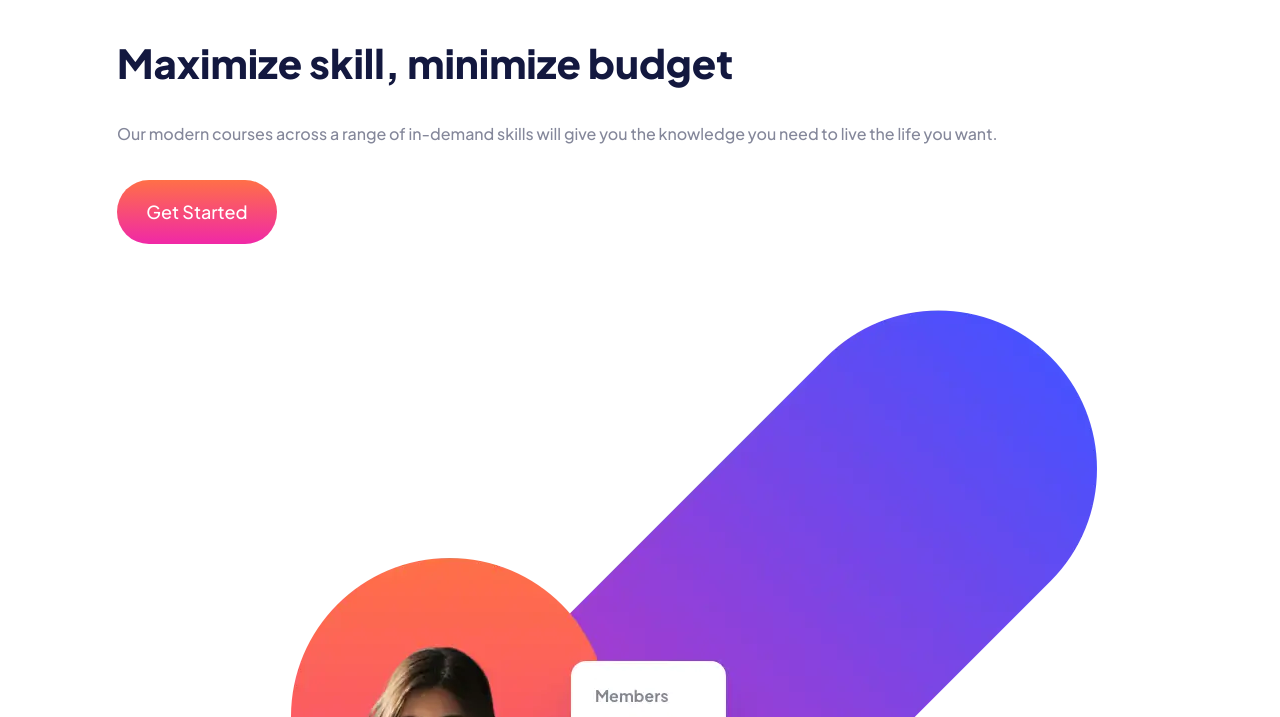
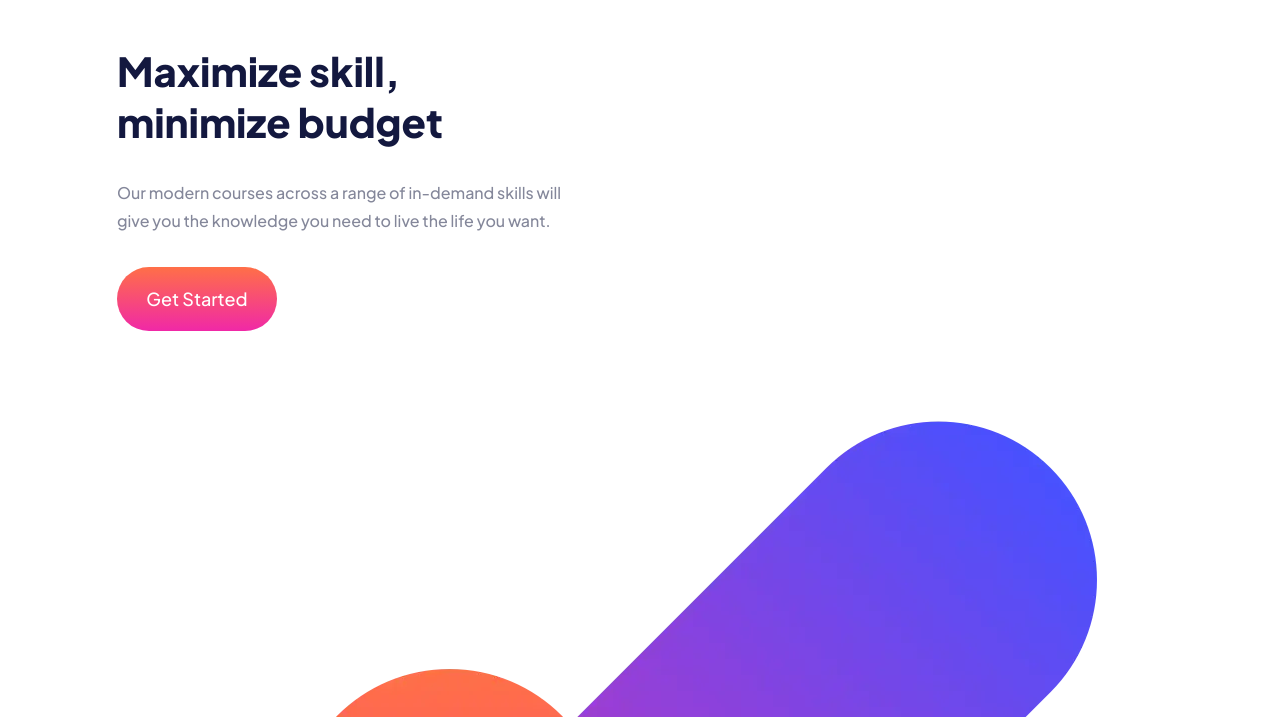
Before and after one commit to pietyr/skilled-elearning-landing-page, a website: page index.html in a window 1280 px wide. Shown: the part 83-800 px from the top of the page. Drawn offline with Linux system fonts and the light colour scheme.

Commit message:
feat: add breakpoints to introduction

```diff
--- a/scss/layout/_introduction.scss
+++ b/scss/layout/_introduction.scss
@@ -2,13 +2,24 @@
 
 .introduction {
   max-width: var.$max-width;
-  padding: 1rem;
-  margin: 0 auto;
+
+  margin-inline: clamp(1rem, 4vw, 2.5rem);
+  @media (min-width: 570px) {
+    margin-inline: clamp(1rem, 5.5vw, 2.5rem);
+  }
+  @media (min-width: calc(var.$max-width + 2.5rem)) {
+    margin-inline: auto;
+  }
 
   &__wrapper-first {
     display: flex;
     flex-direction: column;
     gap: 1rem;
+    padding-block: 1.5rem;
+
+    @media (min-width: 700px) {
+      max-width: 457px;
+    }
   }
 
   &__header {
```
Also changed, not shown: style.css, 1 other file.
